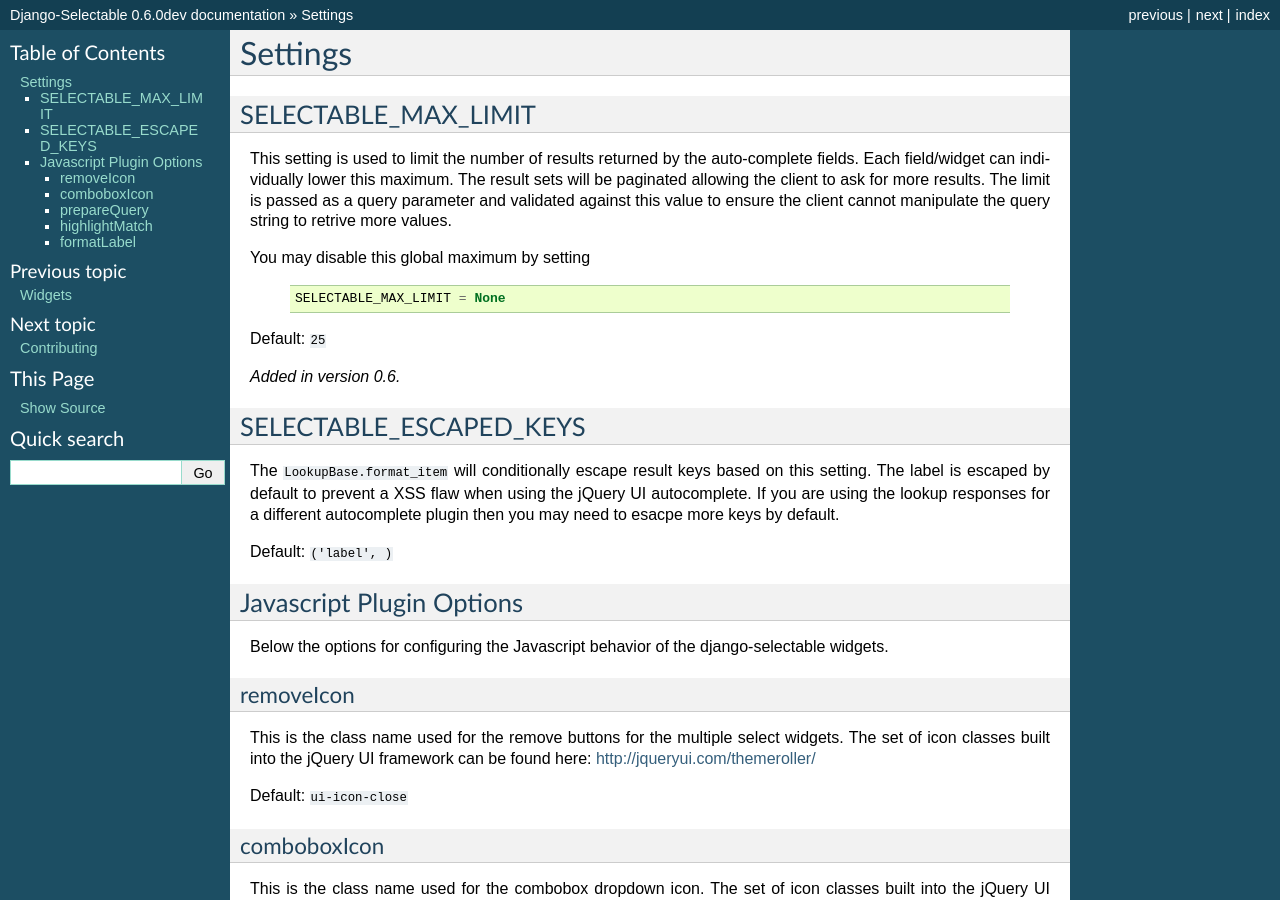
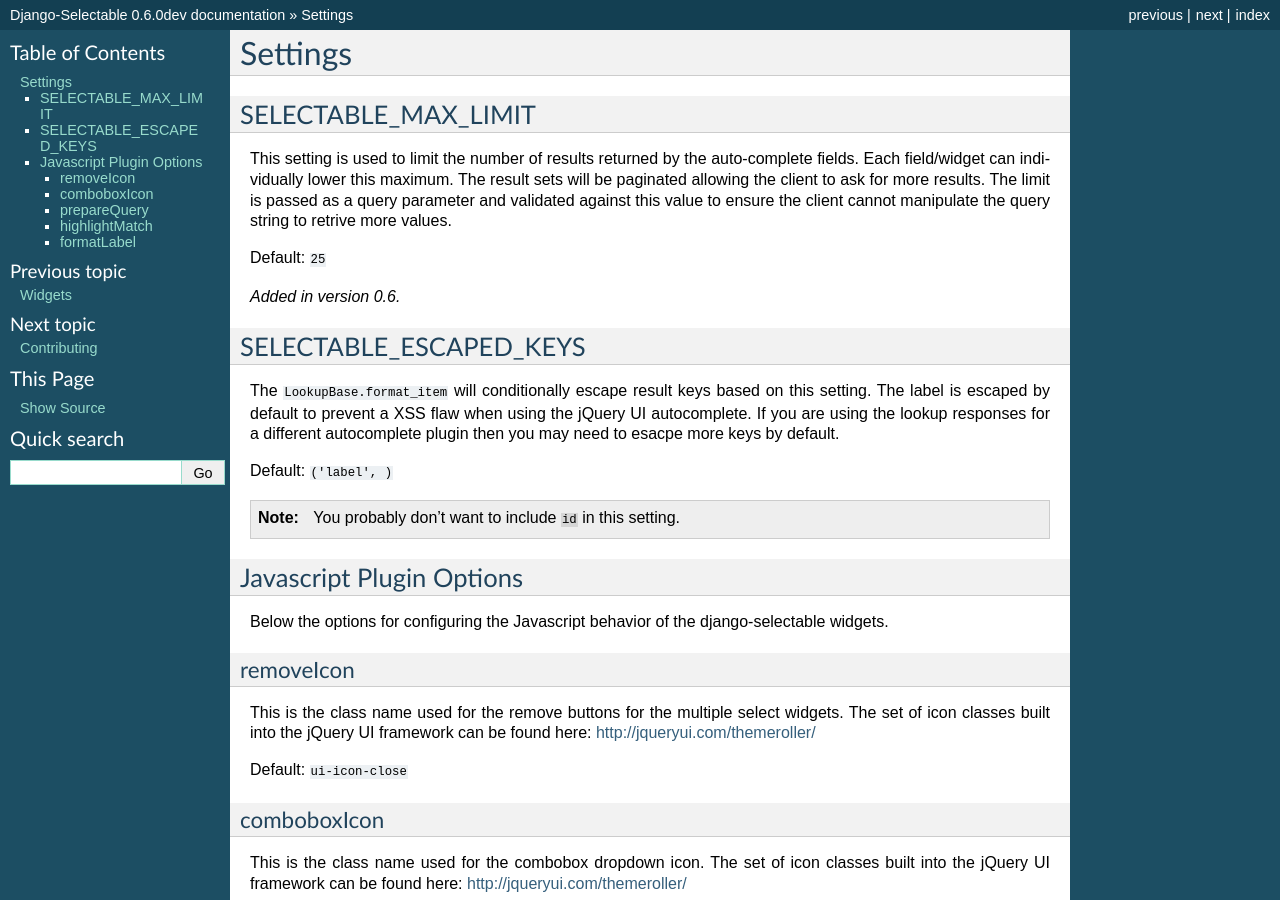
Before and after one commit to mlavin/django-selectable, a Sphinx documentation site: the page built from docs/settings.rst, in a window 1280 px wide and 900 px high. Built offline with Sphinx 7.4.7, drawn with Linux system fonts in a browser that asks for light colours.

Commit message:
SELECTABLE_MAX_LIMIT shouldn't be None and little note about new setting
--HG--
branch : result-refactor

```diff
--- a/docs/settings.rst
+++ b/docs/settings.rst
@@ -12,12 +12,6 @@ Each field/widget can individually lower this maximum. The result sets will be
 paginated allowing the client to ask for more results. The limit is passed as a
 query parameter and validated against this value to ensure the client cannot manipulate
 the query string to retrive more values.
-
-You may disable this global maximum by setting
-
-    .. code-block:: python
-
-        SELECTABLE_MAX_LIMIT = None
 
 Default: ``25``
 
@@ -35,6 +29,9 @@ jQuery UI autocomplete. If you are using the lookup responses for a different
 autocomplete plugin then you may need to esacpe more keys by default.
 
 Default: ``('label', )``
+
+.. note::
+    You probably don't want to include ``id`` in this setting.
 
 
 .. _javascript-options:
```
